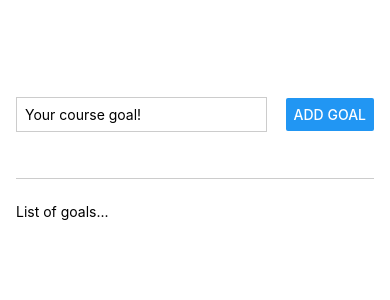
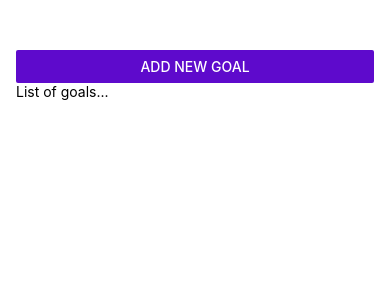
Before and after one commit to sdmhsn/academind-react-native, a React Native app in the folder RNCourse/: screen / in a window 390 px wide. Shown: the top 300 px of the page. Built offline with nearby package versions, Linux system fonts and the light colour scheme.

Commit message:
Adding a modal screen

```diff
--- a/RNCourse/App.js
+++ b/RNCourse/App.js
@@ -1,10 +1,15 @@
 import { useState } from 'react';
-import { FlatList, StyleSheet, Text, View } from 'react-native';
+import { FlatList, StyleSheet, Text, View, Button } from 'react-native';
 import GoalItem from './components/GoalItem';
 import GoalInput from './components/GoalInput';
 
 export default function App() {
+  const [modalVisible, setModalVisible] = useState(false);
   const [courseGoal, setCourseGoal] = useState([]);
+
+  function startAddGoalHandler(params) {
+    setModalVisible(true);
+  }
 
   function addGoalHandler(enteredGoalText) {
     setCourseGoal((currentCourseGoals) => [
@@ -21,7 +26,12 @@ export default function App() {
 
   return (
     <View style={styles.appContainer}>
-      <GoalInput onAddGoal={addGoalHandler} />
+      <Button
+        title="Add New Goal"
+        color="#5e0acc"
+        onPress={startAddGoalHandler}
+      />
+      <GoalInput visible={modalVisible} onAddGoal={addGoalHandler} />
       <View style={styles.goalsContainer}>
         <Text>List of goals...</Text>
         <FlatList
--- a/RNCourse/components/GoalInput.js
+++ b/RNCourse/components/GoalInput.js
@@ -1,5 +1,5 @@
 import { useState } from 'react';
-import { View, TextInput, Button, StyleSheet } from 'react-native';
+import { View, TextInput, Button, StyleSheet, Modal } from 'react-native';
 
 function GoalInput(props) {
   const [enteredGoalText, setEnteredGoalText] = useState('');
@@ -14,6 +14,7 @@ function GoalInput(props) {
   }
 
   return (
+    <Modal visible={props.visible} animationType="slide">
       <View style={styles.inputContainer}>
         <TextInput
           style={styles.TextInput}
@@ -23,6 +24,7 @@ function GoalInput(props) {
         />
         <Button title="Add goal" onPress={addGoalHandler} />
       </View>
+    </Modal>
   );
 }
 
```
Lines whose indentation alone changed are shown as unchanged.
